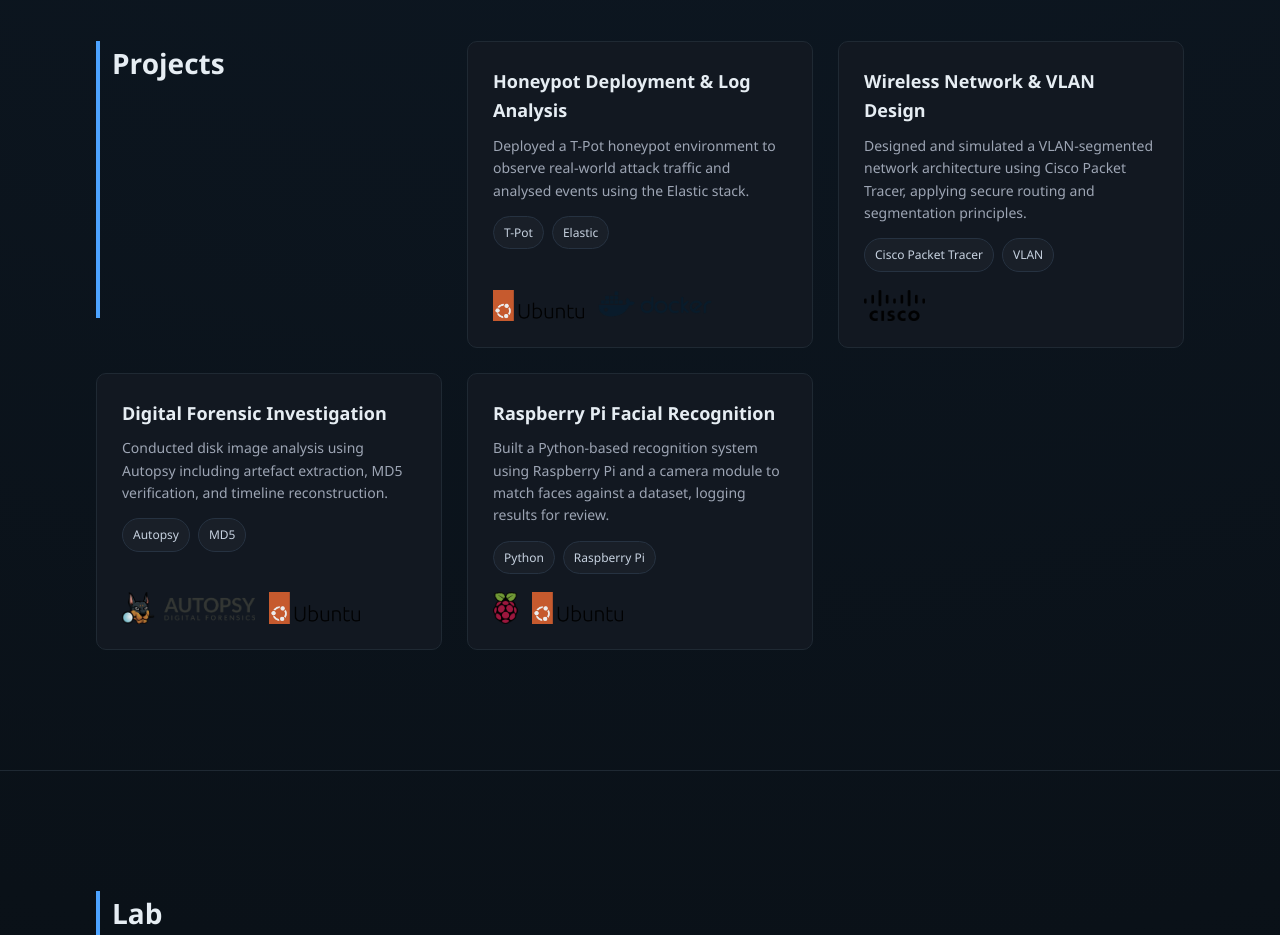
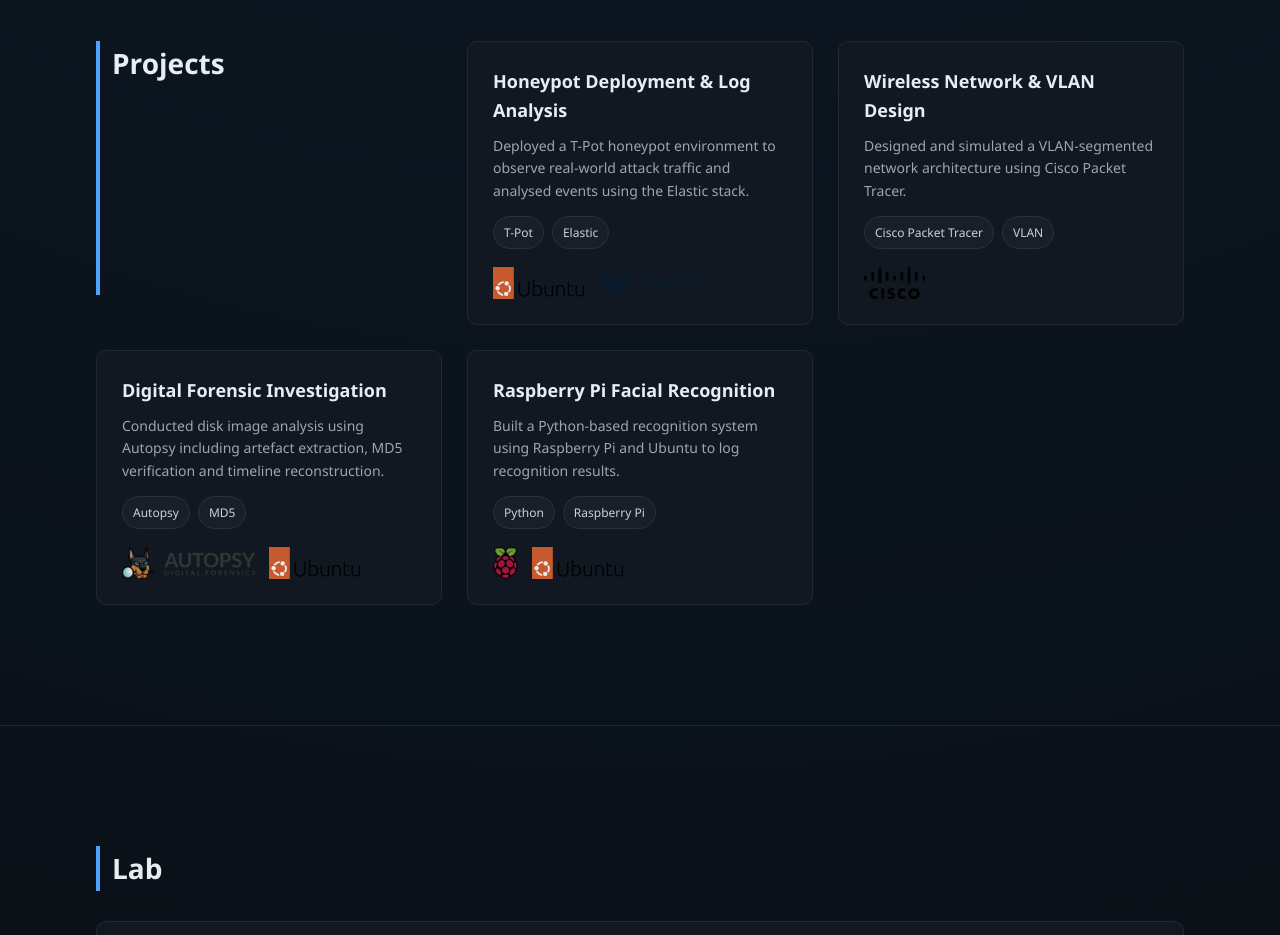
Before and after one commit to danielsttoc/portfolio, a plain HTML site: page index.html in a window 1280 px wide. Shown: the part 1320-2255 px from the top of the page. Drawn offline with Linux system fonts and the light colour scheme.

Commit message:
Update index.html

```diff
--- a/index.html
+++ b/index.html
@@ -54,12 +54,11 @@
   <div class="container">
     <h2>Projects</h2>
 
-      <!-- Honeypot -->
     <div class="card">
-        <h3>Honeypot Deployment & Log Analysis</h3>
+      <h3>Honeypot Deployment &amp; Log Analysis</h3>
       <p>
-          Deployed a T-Pot honeypot environment to observe real-world attack traffic and analysed
-          events using the Elastic stack.
+        Deployed a T-Pot honeypot environment to observe real-world attack traffic
+        and analysed events using the Elastic stack.
       </p>
 
       <div class="pill-row">
@@ -73,12 +72,11 @@
       </div>
     </div>
 
-      <!-- Network -->
     <div class="card">
-        <h3>Wireless Network & VLAN Design</h3>
+      <h3>Wireless Network &amp; VLAN Design</h3>
       <p>
-          Designed and simulated a VLAN-segmented network architecture using Cisco Packet Tracer,
-          applying secure routing and segmentation principles.
+        Designed and simulated a VLAN-segmented network architecture
+        using Cisco Packet Tracer.
       </p>
 
       <div class="pill-row">
@@ -91,12 +89,11 @@
       </div>
     </div>
 
-      <!-- Forensics -->
     <div class="card">
       <h3>Digital Forensic Investigation</h3>
       <p>
-          Conducted disk image analysis using Autopsy including artefact extraction, MD5 verification,
-          and timeline reconstruction.
+        Conducted disk image analysis using Autopsy including artefact
+        extraction, MD5 verification and timeline reconstruction.
       </p>
 
       <div class="pill-row">
@@ -110,12 +107,11 @@
       </div>
     </div>
 
-      <!-- Raspberry Pi -->
     <div class="card">
       <h3>Raspberry Pi Facial Recognition</h3>
       <p>
-          Built a Python-based recognition system using Raspberry Pi and a camera module to match
-          faces against a dataset, logging results for review.
+        Built a Python-based recognition system using Raspberry Pi and
+        Ubuntu to log recognition results.
       </p>
 
       <div class="pill-row">
```
Lines whose indentation alone changed are shown as unchanged.
